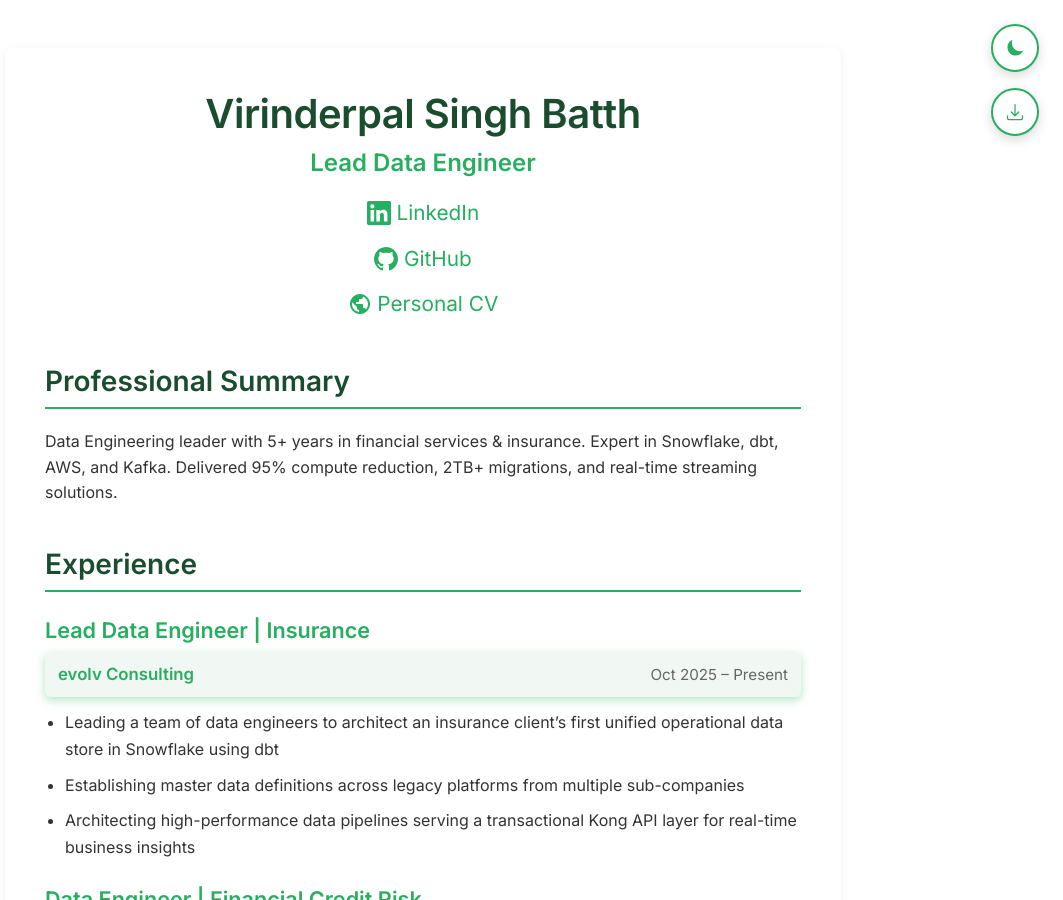
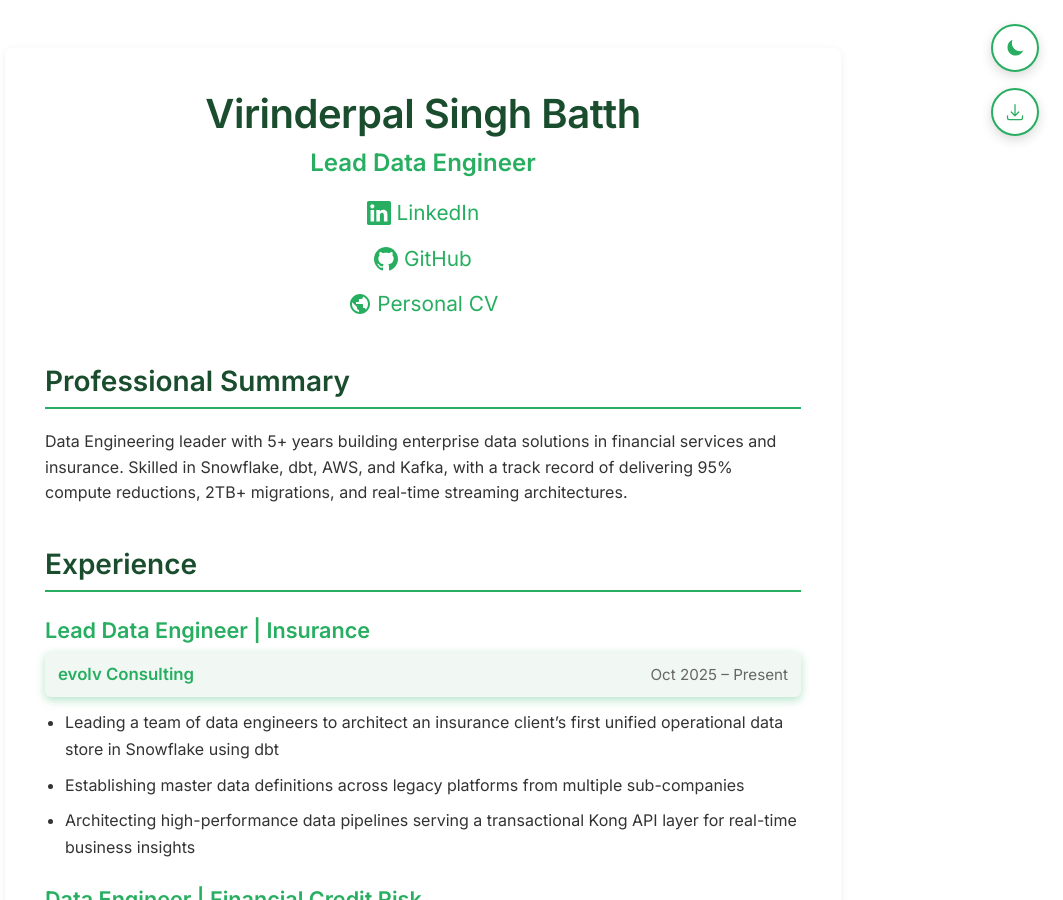
Before and after one commit to vsbatth6/vsbatth6.github.io, a Jekyll site: the page built from index.md, in a window 1280 px wide and 900 px high. Shown: the whole window, without its empty margins (217-1280 px from the left). Built offline with Jekyll 4.4.1, drawn with Linux system fonts in a browser that asks for light colours.

Commit message:
Improve summary flow (less choppy)

```diff
--- a/index.md
+++ b/index.md
@@ -32,7 +32,7 @@ title: Virinderpal Singh Batth | Data Engineer
 
 ## Professional Summary
 
-Data Engineering leader with 5+ years in financial services & insurance. Expert in Snowflake, dbt, AWS, and Kafka. Delivered 95% compute reduction, 2TB+ migrations, and real-time streaming solutions.
+Data Engineering leader with 5+ years building enterprise data solutions in financial services and insurance. Skilled in Snowflake, dbt, AWS, and Kafka, with a track record of delivering 95% compute reductions, 2TB+ migrations, and real-time streaming architectures.
 
 </div>
 
```
